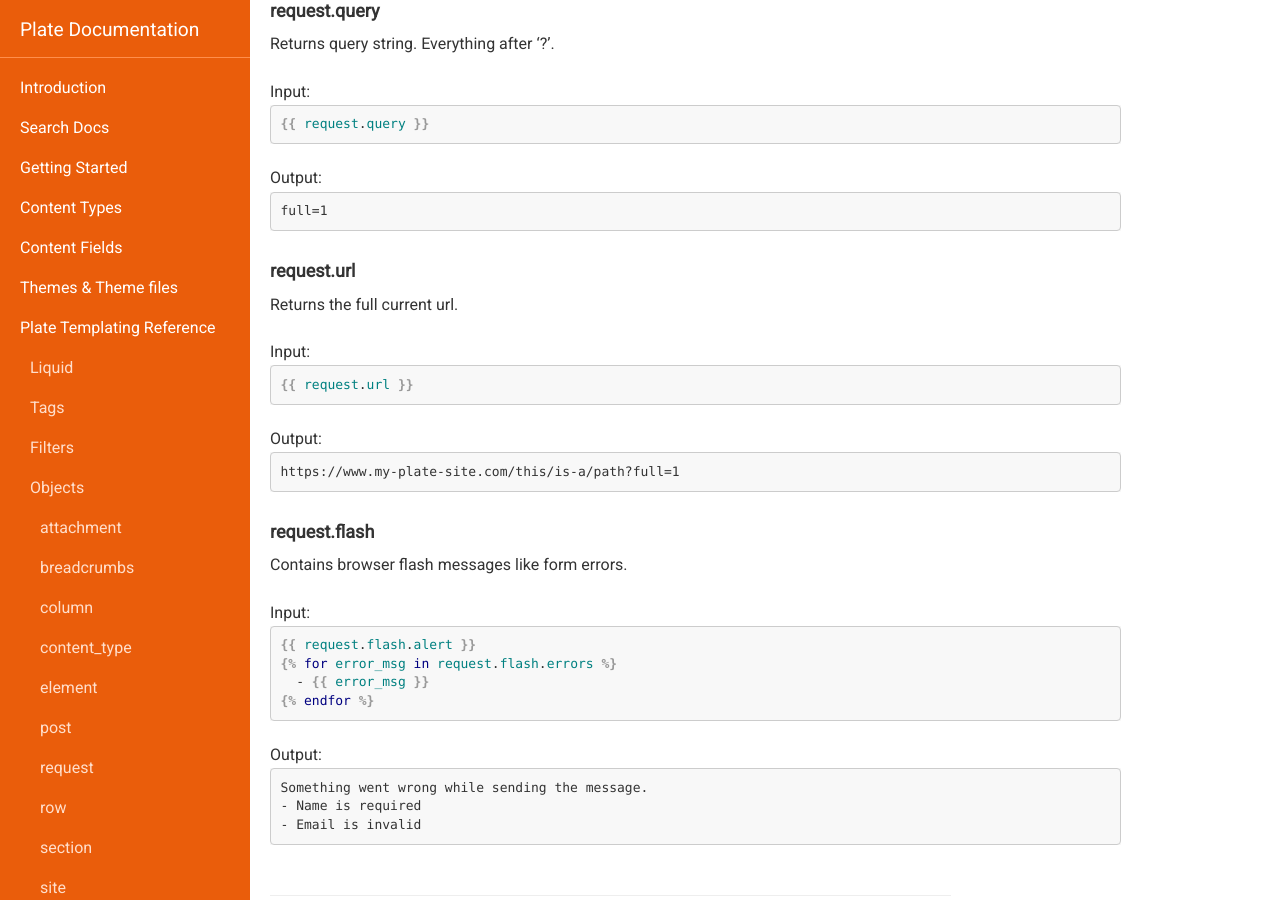
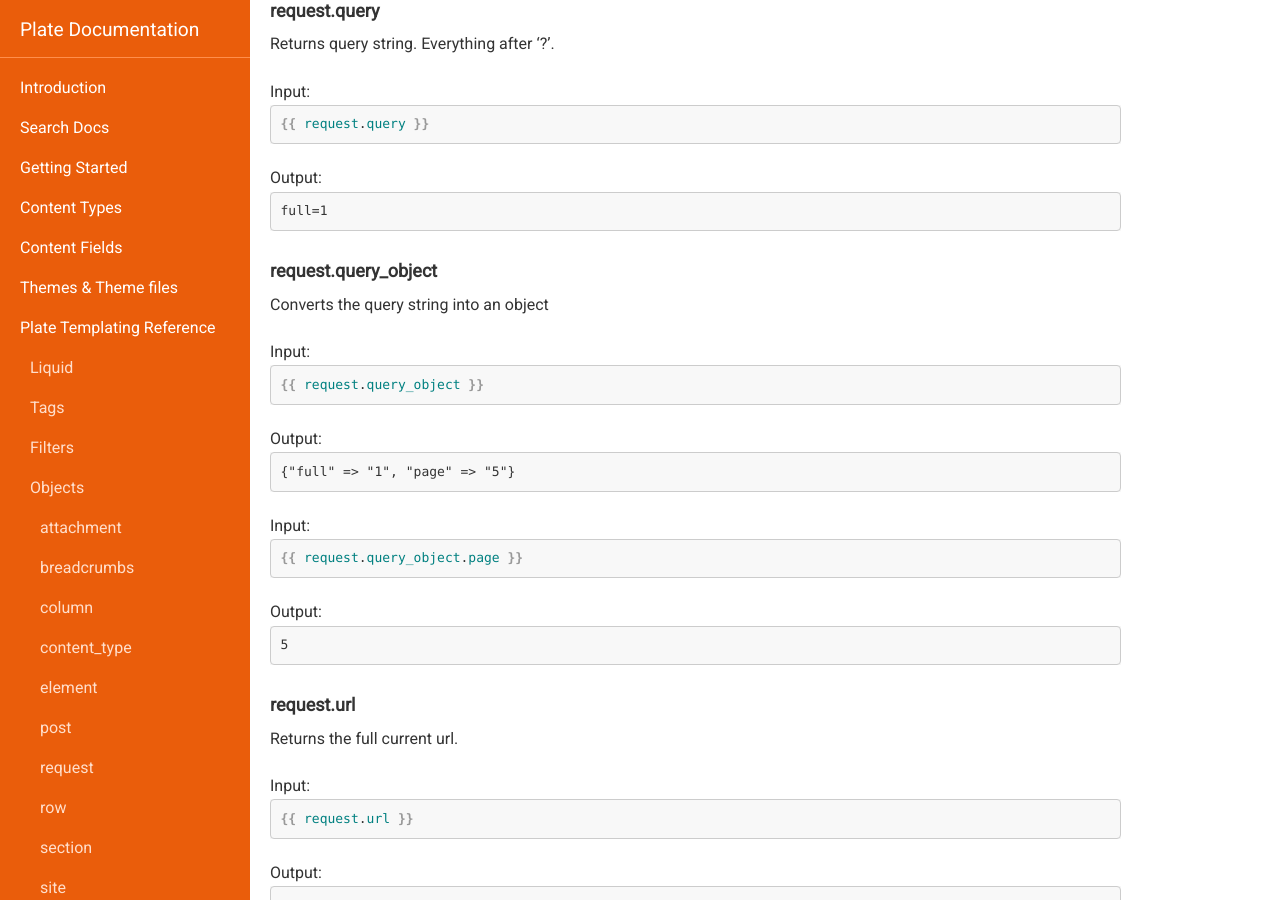
Before and after one commit to platehub/platehub.github.io, a Jekyll site: the page built from docs/templating-reference/objects.md, in a window 1280 px wide and 900 px high, scrolled down 5506 px. Built offline with Jekyll 4.4.1, drawn with Linux system fonts in a browser that asks for light colours; nearby versions of some CDN libraries.

Commit message:
query object

````diff
--- a/docs/templating-reference/objects.md
+++ b/docs/templating-reference/objects.md
@@ -230,6 +230,27 @@ Returns query string. Everything after '?'.
 full=1
 ```
 
+#### request.query_object
+Converts the query string into an object
+
+<p class='no-margin'>Input:</p>
+```liquid
+{% raw %}{{ request.query_object }}{% endraw %}
+```
+<p class='no-margin'>Output:</p>
+```text
+{"full" => "1", "page" => "5"}
+```
+
+<p class='no-margin'>Input:</p>
+```liquid
+{% raw %}{{ request.query_object.page }}{% endraw %}
+```
+<p class='no-margin'>Output:</p>
+```text
+5
+```
+
 #### request.url
 Returns the full current url.
 
````
Also changed, not shown: docs/templating-reference/filters.md (+1 -1 lines).
